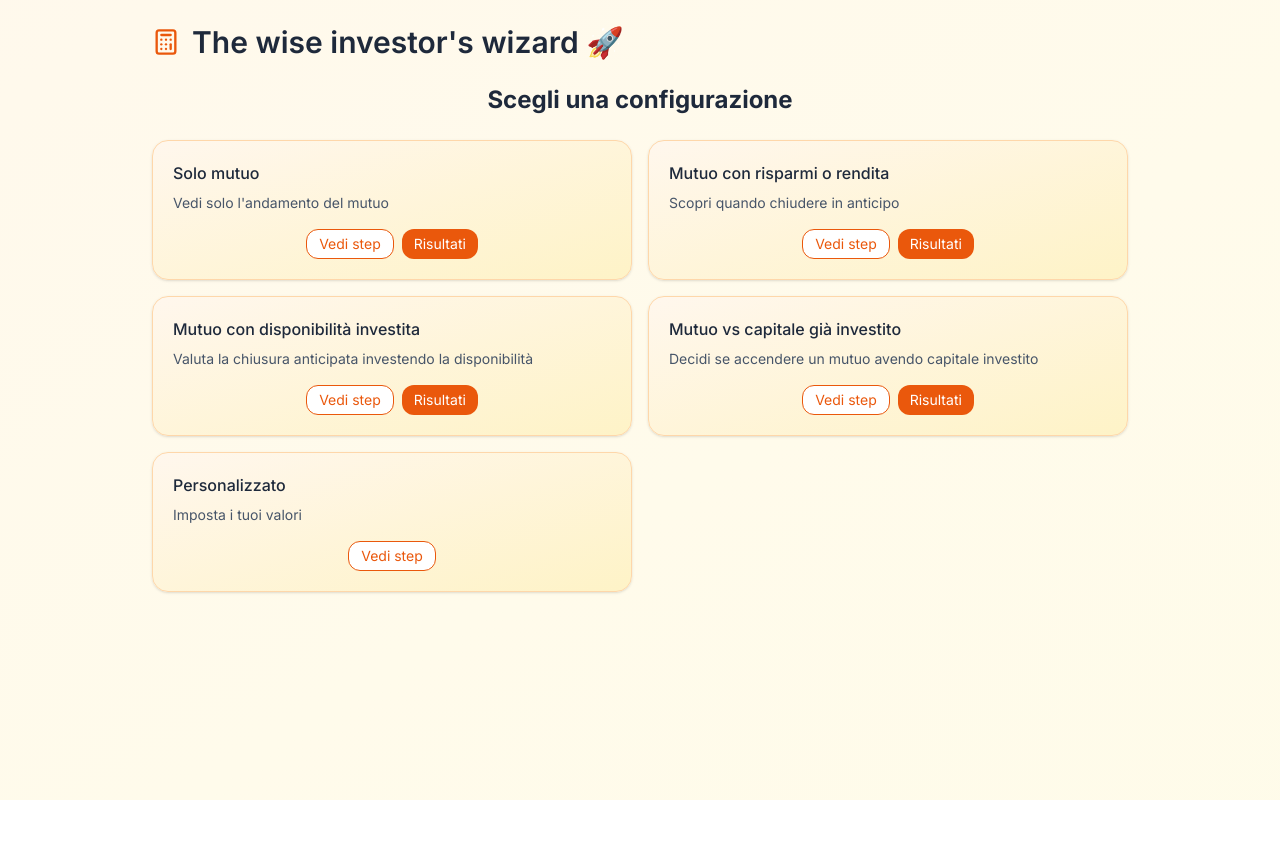
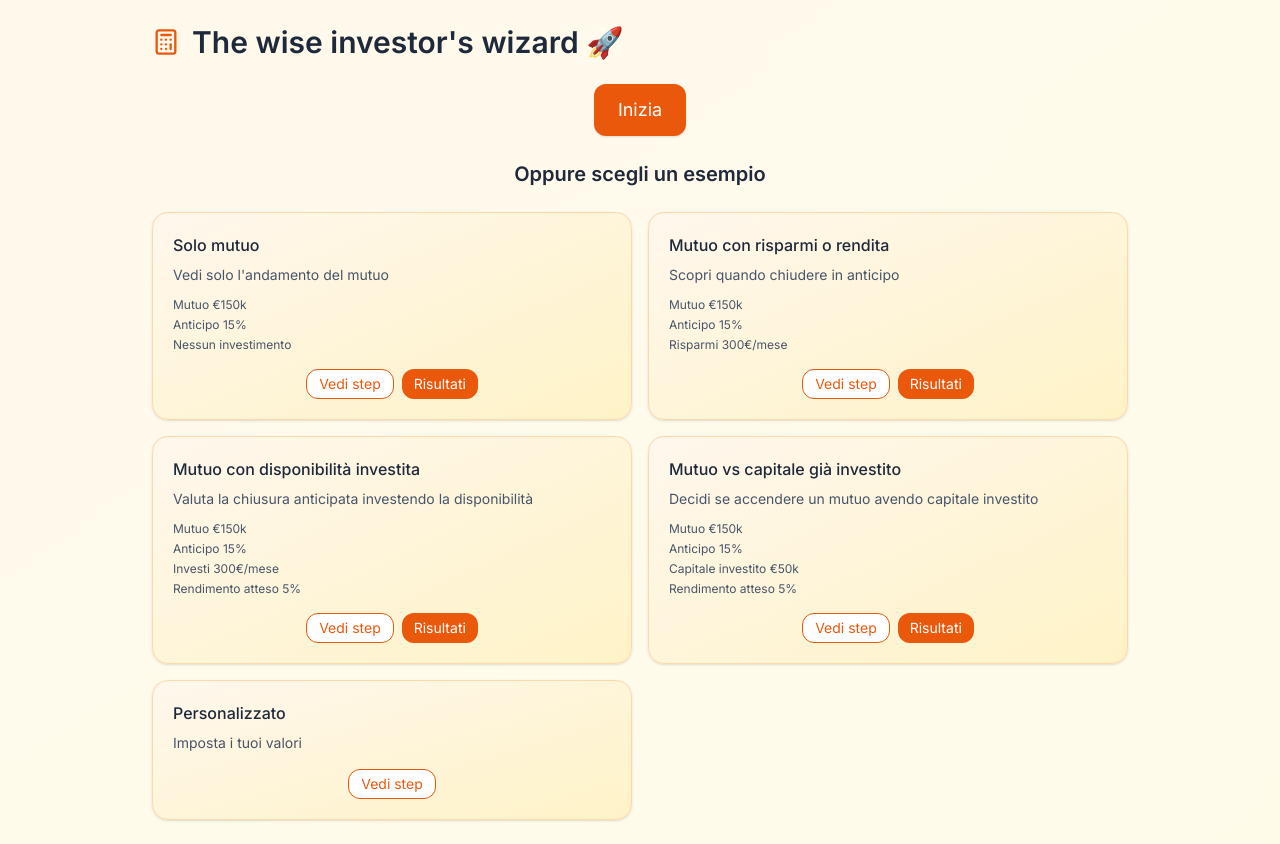
Before and after one commit to mattiamoretta/buy-or-loan, a React (Vite) app: page / in a window 1280 px wide. Before the commit the page ends 800 px from the top, so only its background shows below. Built offline with nearby package versions, Linux system fonts and the light colour scheme.

Commit message:
Improve wizard navigation and landing

```diff
--- a/src/App.jsx
+++ b/src/App.jsx
@@ -135,22 +135,39 @@ function Field({ label, value, onChange, min, max, step, prefix, suffix, descrip
   );
 }
 
-function Popup({ message, onClose }){
+function Popup({ message, onConfirm, onCancel }){
   return (
     <div className="fixed inset-0 z-50 flex items-center justify-center bg-black/50">
-      <div className="bg-white p-6 rounded-xl shadow max-w-sm text-center">
-        <p className="mb-4 text-sm">{message}</p>
-        <button onClick={onClose} className="px-4 py-2 bg-orange-600 text-white rounded-xl">OK</button>
+      <div className="bg-white p-6 rounded-xl shadow max-w-sm text-center space-y-4">
+        <p className="text-sm">{message}</p>
+        <div className="flex justify-center gap-3">
+          {onCancel && (
+            <button onClick={onCancel} className="px-4 py-2 rounded-xl border">Annulla</button>
+          )}
+          <button
+            onClick={onConfirm}
+            className="px-4 py-2 bg-orange-600 text-white rounded-xl"
+          >
+            {onCancel ? "Prosegui" : "OK"}
+          </button>
+        </div>
       </div>
     </div>
   );
 }
 
-function ConfigCard({ title, description, onSteps, onResults }){
+function ConfigCard({ title, description, details = [], onSteps, onResults }){
   return (
     <div className="rounded-2xl p-5 shadow bg-gradient-to-br from-orange-50 to-amber-100 border border-orange-200 flex flex-col gap-2">
       <h3 className="text-md font-medium text-slate-800">{title}</h3>
-      <p className="text-sm text-slate-600 flex-1">{description}</p>
+      <p className="text-sm text-slate-600">{description}</p>
+      {details.length > 0 && (
+        <ul className="text-xs text-slate-600 mt-1 space-y-1">
+          {details.map((d, i) => (
+            <li key={i}>{d}</li>
+          ))}
+        </ul>
+      )}
       <div className="flex gap-2 justify-center mt-2">
         {onSteps && (
           <button onClick={onSteps} className="px-3 py-1 bg-white text-orange-600 border border-orange-600 rounded-xl text-sm">Vedi step</button>
@@ -407,6 +424,23 @@ export default function App(){
     const titleColor = step >= 4 ? "text-white" : "text-slate-800";
     const hasInvestment = (investInitial && initialCapital > 0) || (investMonthly && cois > 0);
 
+    const resetAll = () => {
+      setPrice(150000);
+      setDownPct(0.15);
+      setYearsA(10);
+      setYearsB(30);
+      setInitialCapital(150000*(1-0.15));
+      setTan(0.03);
+      setInfl(0.02);
+      setTax(0.26);
+      setGross(0.05);
+      setCois(0);
+      setInvestInitial(true);
+      setInvestMonthly(true);
+      setSalary(30000);
+      setMinGainPct(0.1);
+    };
+
     const applyConfig = (cfg) => {
       switch(cfg){
         case 1:
@@ -423,17 +457,24 @@ export default function App(){
     };
 
     const handleInvestNext = () => {
+      const proceed = () => {
+        setLoading(true);
+        setTimeout(()=>{setLoading(false); setStep(4);},2000);
+      };
       if((!investInitial || initialCapital<=0) && (!investMonthly || cois<=0)){
-        setPopup("Nessun investimento sarà applicato; i risultati mostreranno solo l'evoluzione del mutuo.");
+        setPopup({
+          message: "Nessun investimento sarà applicato; i risultati mostreranno solo l'evoluzione del mutuo.",
+          onConfirm: () => { setPopup(null); proceed(); },
+          onCancel: () => setPopup(null),
+        });
         return;
       }
-      setLoading(true);
-      setTimeout(()=>{setLoading(false); setStep(4);},2000);
+      proceed();
     };
 
   return (
     <div className={`min-h-screen bg-gradient-to-br ${backgrounds[step]} animate-gradient text-slate-800`}>
-      {popup && <Popup message={popup} onClose={()=>setPopup(null)} />}
+      {popup && <Popup {...popup} />}
       <div className="max-w-5xl mx-auto p-6">
         <header className="flex items-center gap-3 mb-6">
           <Calculator className="w-7 h-7 text-orange-600" />
@@ -457,29 +498,36 @@ export default function App(){
 
           {!loading && step===0 && (
             <motion.div key="landing" initial={{opacity:0,x:50}} animate={{opacity:1,x:0}} exit={{opacity:0,x:-50}} transition={{duration:0.4}} className="space-y-6">
-              <h2 className="text-2xl font-bold text-center">Scegli una configurazione</h2>
+              <div className="text-center">
+                <button onClick={()=>{resetAll(); setStep(1);}} className="px-6 py-3 bg-orange-600 text-white rounded-xl text-lg shadow">Inizia</button>
+              </div>
+              <h2 className="text-xl font-semibold text-center">Oppure scegli un esempio</h2>
               <div className="grid grid-cols-1 md:grid-cols-2 gap-4">
                 <ConfigCard
                   title="Solo mutuo"
                   description="Vedi solo l'andamento del mutuo"
+                  details={["Mutuo €150k", "Anticipo 15%", "Nessun investimento"]}
                   onSteps={()=>{applyConfig(1); setStep(1);}}
                   onResults={()=>{applyConfig(1); setLoading(true); setTimeout(()=>{setLoading(false); setStep(4);},2000);}}
                 />
                 <ConfigCard
                   title="Mutuo con risparmi o rendita"
                   description="Scopri quando chiudere in anticipo"
+                  details={["Mutuo €150k", "Anticipo 15%", "Risparmi 300€/mese"]}
                   onSteps={()=>{applyConfig(2); setStep(1);}}
                   onResults={()=>{applyConfig(2); setLoading(true); setTimeout(()=>{setLoading(false); setStep(4);},2000);}}
                 />
                 <ConfigCard
                   title="Mutuo con disponibilità investita"
                   description="Valuta la chiusura anticipata investendo la disponibilità"
+                  details={["Mutuo €150k", "Anticipo 15%", "Investi 300€/mese", "Rendimento atteso 5%"]}
                   onSteps={()=>{applyConfig(3); setStep(1);}}
                   onResults={()=>{applyConfig(3); setLoading(true); setTimeout(()=>{setLoading(false); setStep(4);},2000);}}
                 />
                 <ConfigCard
                   title="Mutuo vs capitale già investito"
                   description="Decidi se accendere un mutuo avendo capitale investito"
+                  details={["Mutuo €150k", "Anticipo 15%", "Capitale investito €50k", "Rendimento atteso 5%"]}
                   onSteps={()=>{applyConfig(4); setStep(1);}}
                   onResults={()=>{applyConfig(4); setLoading(true); setTimeout(()=>{setLoading(false); setStep(4);},2000);}}
                 />
@@ -514,7 +562,10 @@ export default function App(){
               </div>
               <div className="flex justify-between">
                 <button onClick={()=>setStep(0)} className="px-4 py-2 rounded-xl border border-orange-600 text-orange-600 bg-white">Indietro</button>
+                <div className="flex gap-2">
+                  <button onClick={()=>{resetAll(); setStep(0);}} className="px-4 py-2 rounded-xl border bg-white">Ricomincia</button>
                   <button onClick={()=>setStep(2)} className="px-4 py-2 bg-white text-orange-600 border border-orange-600 rounded-xl inline-flex items-center gap-2">Avanti <ArrowRight className="w-4 h-4"/></button>
+                </div>
               </div>
               </motion.div>
           )}
@@ -534,7 +585,10 @@ export default function App(){
               </div>
               <div className="flex justify-between">
                 <button onClick={()=>setStep(1)} className="px-4 py-2 rounded-xl border border-orange-600 text-orange-600 bg-white">Indietro</button>
+                <div className="flex gap-2">
+                  <button onClick={()=>{resetAll(); setStep(0);}} className="px-4 py-2 rounded-xl border bg-white">Ricomincia</button>
                   <button onClick={()=>setStep(3)} className="px-4 py-2 bg-white text-orange-600 border border-orange-600 rounded-xl inline-flex items-center gap-2">Avanti <ArrowRight className="w-4 h-4"/></button>
+                </div>
               </div>
               </motion.div>
           )}
@@ -572,7 +626,10 @@ export default function App(){
               </div>
               <div className="flex justify-between">
                 <button onClick={()=>setStep(2)} className="px-4 py-2 rounded-xl border border-orange-600 text-orange-600 bg-white">Indietro</button>
+                <div className="flex gap-2">
+                  <button onClick={()=>{resetAll(); setStep(0);}} className="px-4 py-2 rounded-xl border bg-white">Ricomincia</button>
                   <button onClick={handleInvestNext} className="px-4 py-2 bg-white text-orange-600 border border-orange-600 rounded-xl inline-flex items-center gap-2">Vedi risultati <ArrowRight className="w-4 h-4"/></button>
+                </div>
               </div>
               </motion.div>
           )}
@@ -754,7 +811,7 @@ export default function App(){
               </div>
               <div className="flex justify-between">
                 <button onClick={()=>setStep(3)} className="px-4 py-2 rounded-xl border bg-white">Indietro</button>
-                <button onClick={()=>setStep(0)} className="px-4 py-2 rounded-xl border bg-white">Ricomincia</button>
+                <button onClick={()=>{resetAll(); setStep(0);}} className="px-4 py-2 rounded-xl border bg-white">Ricomincia</button>
               </div>
             </motion.div>
           )}
--- a/src/index.css
+++ b/src/index.css
@@ -4,6 +4,7 @@
 
 body {
   @apply font-sans;
+  font-family: 'Inter', sans-serif;
   margin: 0;
 }
 
```
Lines whose indentation alone changed are shown as unchanged.
